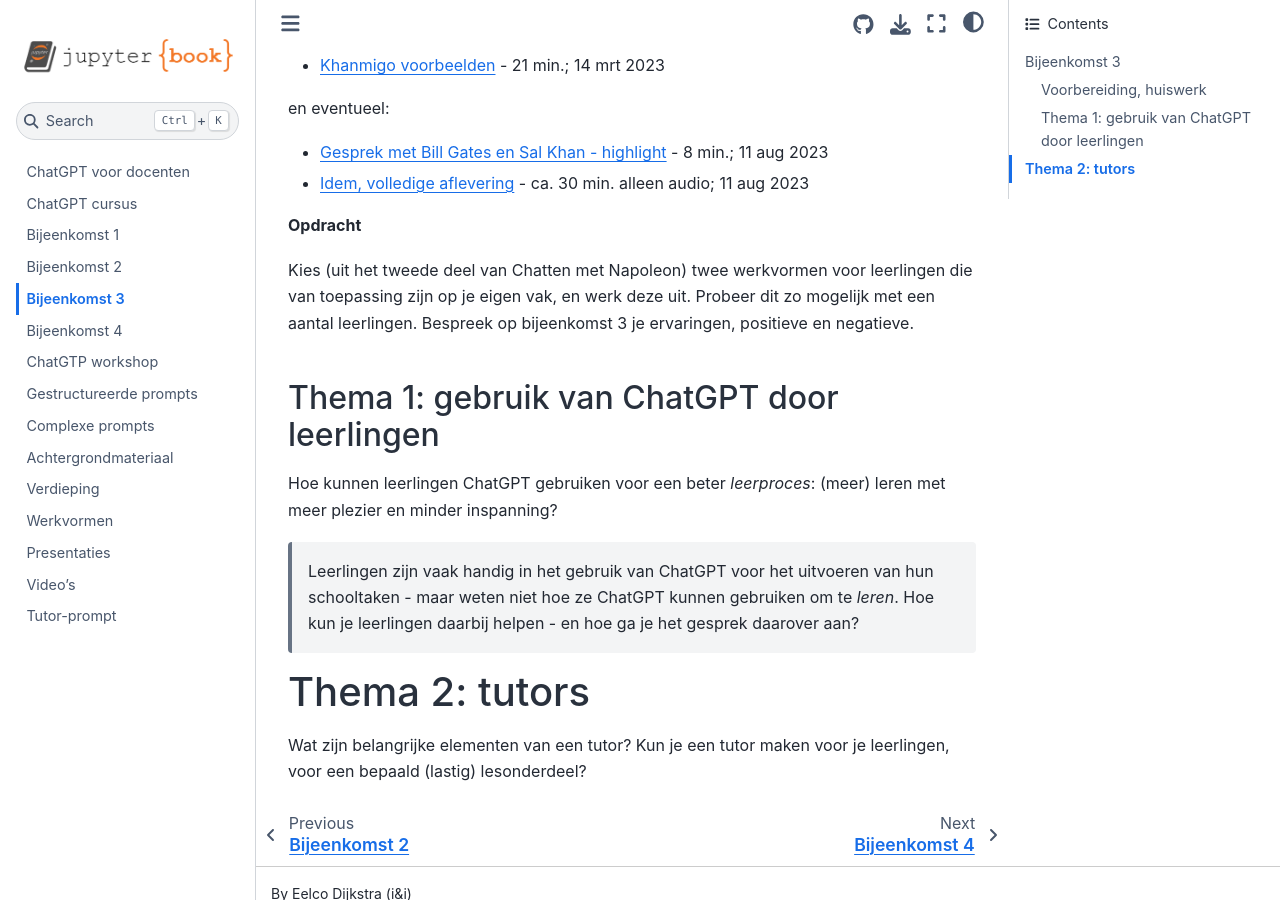
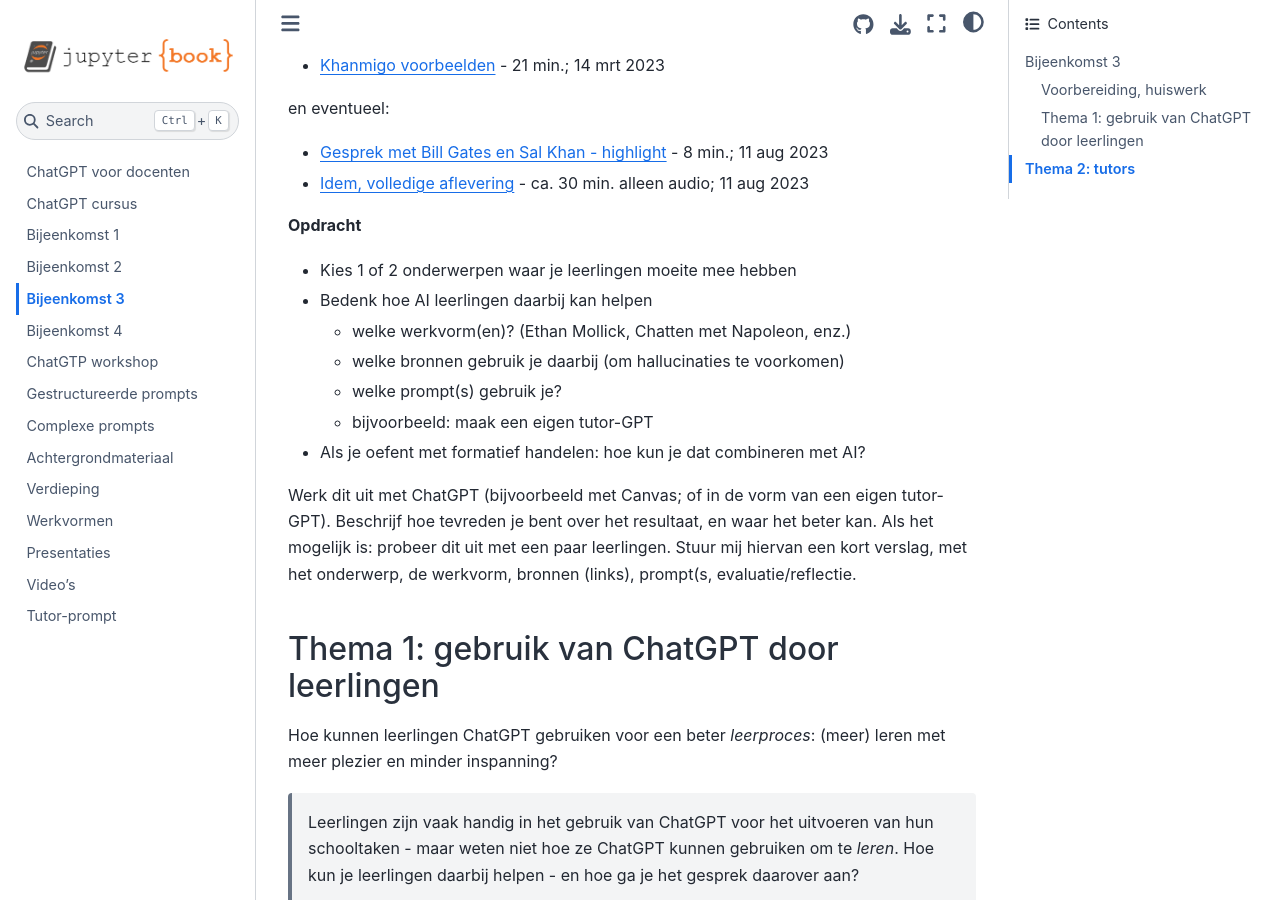
Before and after one commit to infvo/chatgptbook, a Jupyter Book: the page built from bijeenkomst-3.md, in a window 1280 px wide and 900 px high, scrolled down 353 px. Built offline with Jupyter Book 1.0.4 settings and Sphinx 7.4.7 and the Sphinx Book theme 1.1.4, drawn with Linux system fonts in a browser that asks for light colours.

Commit message:
Update bijeenkomst-3.md

```diff
--- a/bijeenkomst-3.md
+++ b/bijeenkomst-3.md
@@ -18,8 +18,18 @@
 
 **Opdracht**
 
-Kies (uit het tweede deel van Chatten met Napoleon) twee werkvormen voor leerlingen die van toepassing zijn op je eigen vak, en werk deze uit. Probeer dit zo mogelijk met een aantal leerlingen. Bespreek op bijeenkomst 3 je ervaringen, positieve en negatieve.
+* Kies 1 of 2 onderwerpen waar je leerlingen moeite mee hebben
+* Bedenk hoe AI leerlingen daarbij kan helpen
+    * welke werkvorm(en)? (Ethan Mollick, Chatten met Napoleon, enz.)
+    * welke bronnen gebruik je daarbij (om hallucinaties te voorkomen)
+    * welke prompt(s) gebruik je?
+    * bijvoorbeeld: maak een eigen tutor-GPT
+* Als je oefent met formatief handelen: hoe kun je dat combineren met AI?
 
+Werk dit uit met ChatGPT (bijvoorbeeld met Canvas; of in de vorm van een eigen tutor-GPT).
+Beschrijf hoe tevreden je bent over het resultaat, en waar het beter kan.
+Als het mogelijk is: probeer dit uit met een paar leerlingen.
+Stuur mij hiervan een kort verslag, met het onderwerp, de werkvorm, bronnen (links), prompt(s, evaluatie/reflectie.
 
 ## Thema 1: gebruik van ChatGPT door leerlingen
 
```
